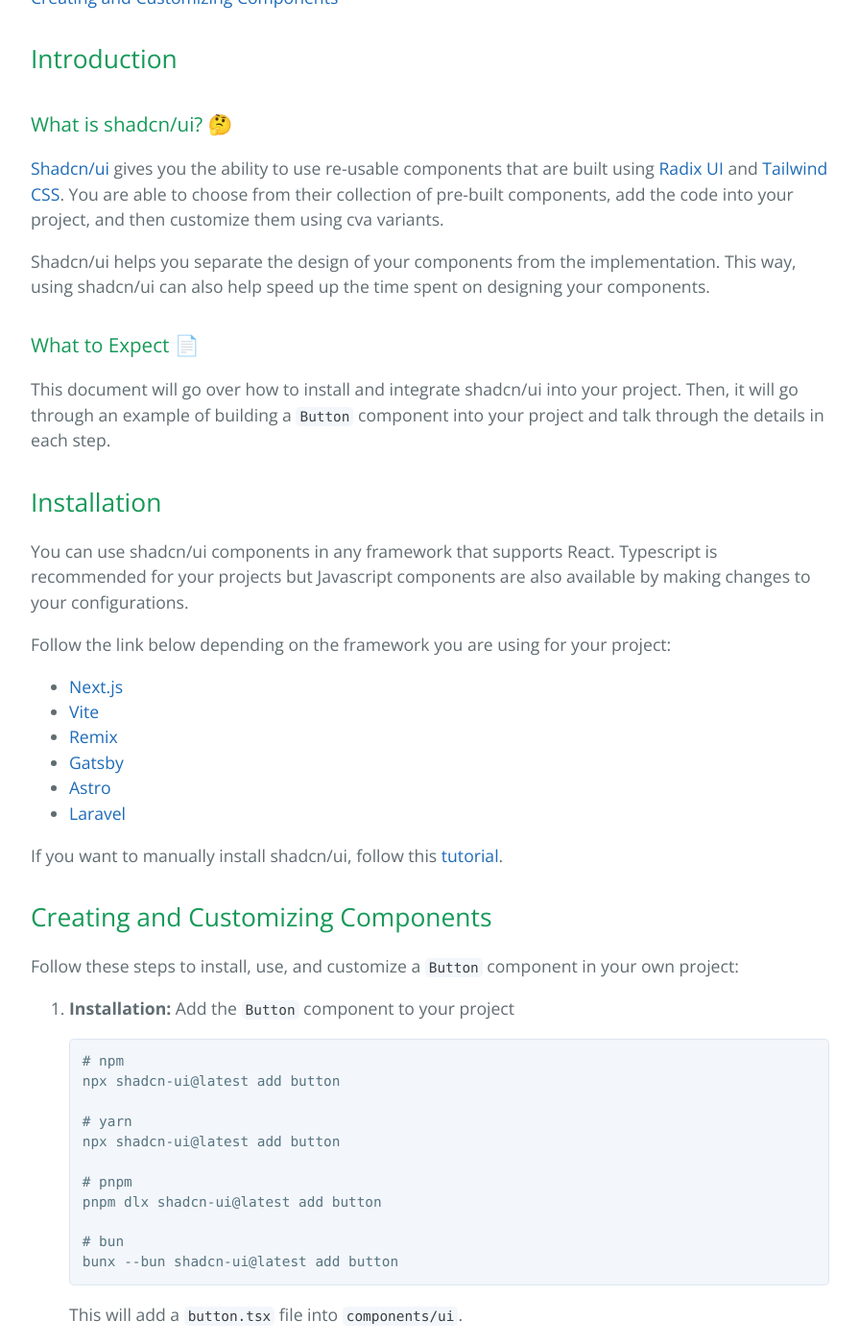
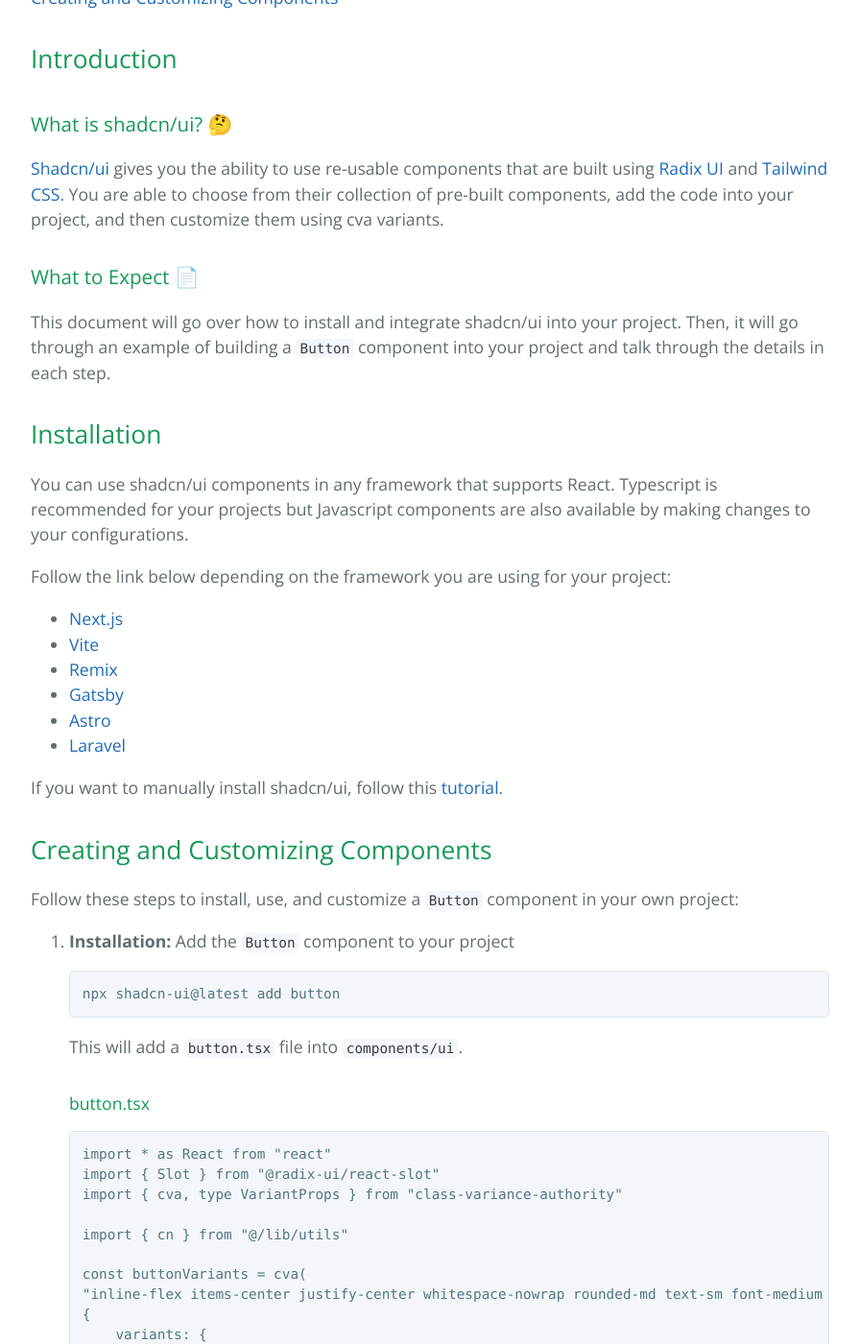
Before and after one commit to learning-software-engineering/learning-software-engineering.github.io, a Jekyll site: the page built from Topics/Tech_Stacks/Shadcn.md, in a window 1280 px wide and 1400 px high, scrolled down 627 px. Shown: the whole window at 96% size, without its empty margins (192-1087 px from the left). Built offline with Jekyll 4.4.1, drawn with Linux system fonts in a browser that asks for light colours; our own code applies the rules of GitHub Pages for plain Markdown files.

Commit message:
Clean up page

````diff
--- a/Topics/Tech_Stacks/Shadcn.md
+++ b/Topics/Tech_Stacks/Shadcn.md
@@ -13,8 +13,6 @@
 ### What is shadcn/ui? 🤔
 
 [Shadcn/ui](https://ui.shadcn.com/) gives you the ability to use re-usable components that are built using [Radix UI](https://www.radix-ui.com/) and [Tailwind CSS](https://tailwindcss.com/). You are able to choose from their collection of pre-built components, add the code into your project, and then customize them using cva variants.
-
-Shadcn/ui helps you separate the design of your components from the implementation. This way, using shadcn/ui can also help speed up the time spent on designing your components.
 
 ### What to Expect 📄
 
@@ -44,17 +42,7 @@
 1. **Installation:** Add the `Button` component to your project
 
    ```bash
-   # npm
    npx shadcn-ui@latest add button
-
-   # yarn
-   npx shadcn-ui@latest add button
-
-   # pnpm
-   pnpm dlx shadcn-ui@latest add button
-
-   # bun
-   bunx --bun shadcn-ui@latest add button
    ```
 
    This will add a `button.tsx` file into `components/ui`.
````
